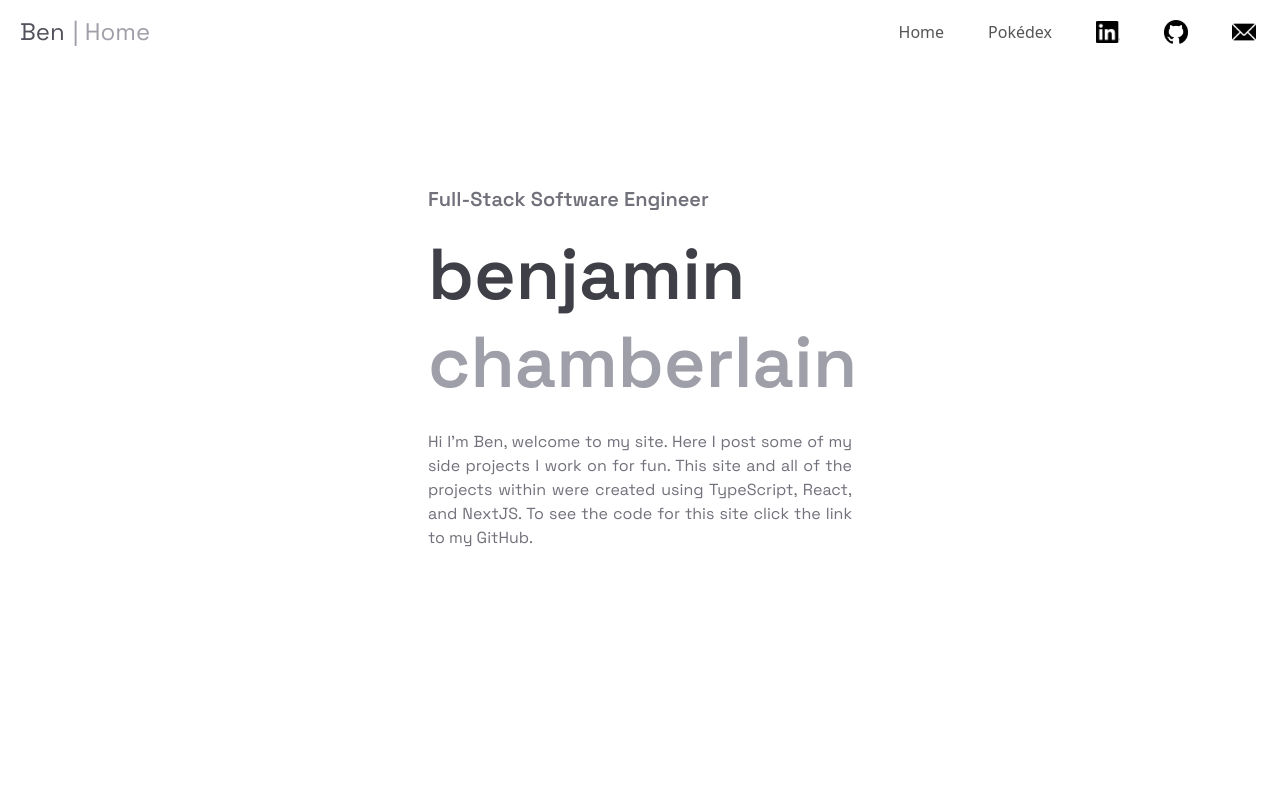
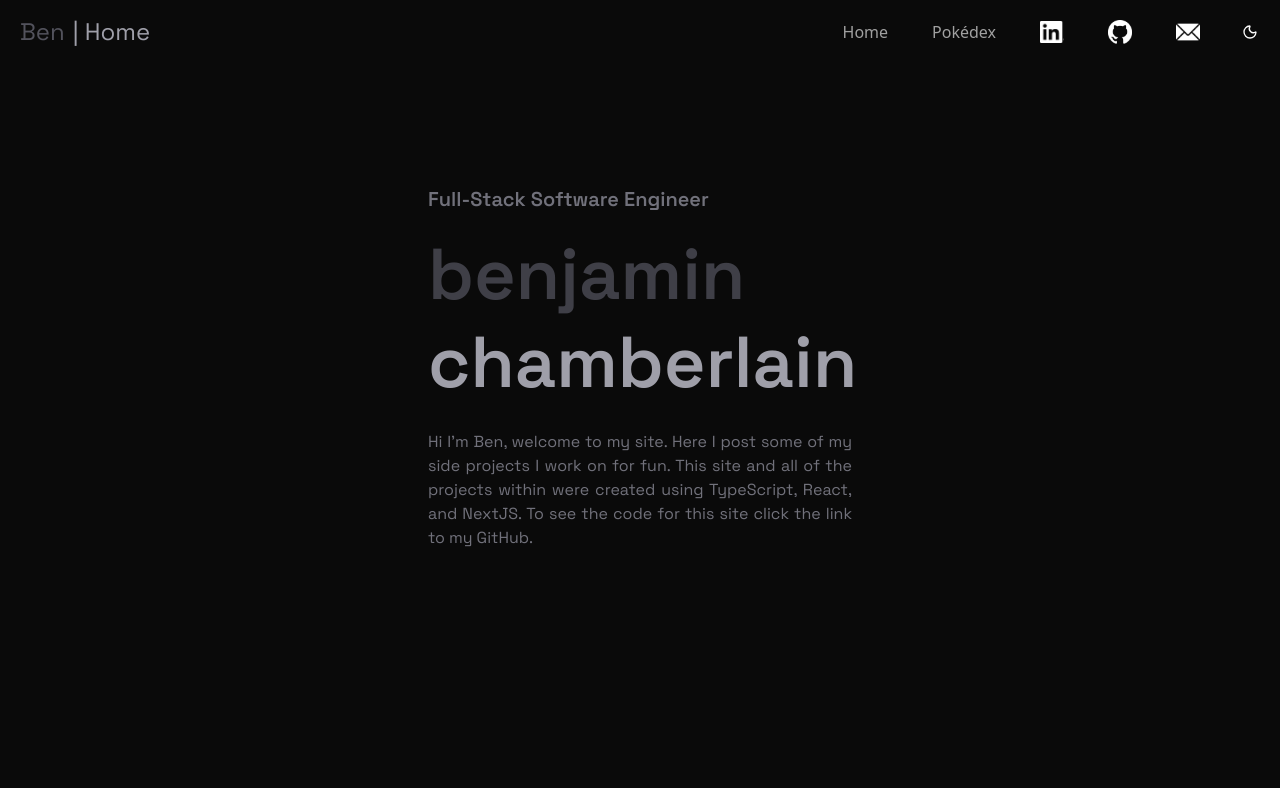
Before and after one commit to chambomango/pokedex, a Next.js app: page / in a window 1280 px wide. Shown: the top 788 px of the page. Built offline with nearby package versions, Linux system fonts and the light colour scheme; a web font is replaced by a local one.

Commit message:
Added light/dark mode toggle

```diff
--- a/package.json
+++ b/package.json
@@ -18,6 +18,7 @@
     "clsx": "^2.1.1",
     "lucide-react": "^0.563.0",
     "next": "^16.1.6",
+    "next-themes": "^0.4.6",
     "pokenode-ts": "^1.20.0",
     "radix-ui": "^1.4.3",
     "react": "19.2.3",
--- a/src/app/globals.css
+++ b/src/app/globals.css
@@ -171,9 +171,9 @@
 }
 
 .source-code a:hover {
-  background-color: #e0e0e0;
+  background-color: var(--accent);
 }
 
 .source-code a:active {
-  background-color: #d0d0d0;
+  background-color: var(--secondary);
 }
--- a/src/app/layout.tsx
+++ b/src/app/layout.tsx
@@ -1,6 +1,7 @@
 import type { Metadata } from "next";
 import "./globals.css";
 import NavBar from "../components/navBar";
+import { ThemeProvider } from "../components/themeProvider";
 
 export const metadata: Metadata = {
   title: "Ben Chamberlain",
@@ -13,10 +14,17 @@
   children: React.ReactNode;
 }>) {
   return (
-    <html lang="en">
+    <html lang="en" suppressHydrationWarning>
       <body>
-        <NavBar label="nav" />
-        {children}
+        <ThemeProvider
+          attribute="class"
+          defaultTheme="dark"
+          enableSystem
+          disableTransitionOnChange
+        >
+          <NavBar label="nav" />
+          {children}
+        </ThemeProvider>
       </body>
     </html>
   );
--- a/src/components/navBar.css
+++ b/src/components/navBar.css
@@ -5,10 +5,8 @@
   align-content: center;
   align-items: center;
   padding: 6px 12px;
-  color: #333;
-  background-color: #ffffff;
-  /* background-color: #f5f5f5;
-  box-shadow: 0 2px 4px rgba(0, 0, 0, 0.1); */
+  color: var(--foreground);
+  background-color: var(--background);
 }
 
 .navBarLinks {
@@ -20,7 +18,7 @@
 
 .navBarLinks a {
   text-decoration: none;
-  color: #555;
+  color: var(--muted-foreground);
   font-weight: 500;
   padding: 8px 12px;
   border-radius: 4px;
@@ -29,13 +27,13 @@
 }
 
 .navBarLinks a:hover {
-  background-color: #e0e0e0;
-  color: #000;
+  background-color: var(--accent);
+  color: var(--accent-foreground);
 }
 
 .navBarLinks a:active {
-  background-color: #d0d0d0;
-  color: #000;
+  background-color: var(--secondary);
+  color: var(--accent-foreground);
 }
 
 .navBarLogo {
@@ -43,3 +41,8 @@
   font-weight: 600;
   padding: 8px 0 8px 8px;
 }
+
+/* Logo images are black PNGs — must invert in dark mode */
+.dark .navBarLinks img {
+  filter: invert(1);
+}
--- a/src/components/navBar.tsx
+++ b/src/components/navBar.tsx
@@ -4,6 +4,7 @@
 
 import { Space_Grotesk } from "next/font/google";
 import DisplayPath from "./displayPath";
+import ThemeToggle from "./themeToggle";
 
 const spaceGrotesk = Space_Grotesk({
   subsets: ["latin"],
@@ -67,6 +68,9 @@
             </a>
           </div>
         </li>
+        <li>
+          <ThemeToggle />
+        </li>
       </ul>
     </nav>
   );
--- /dev/null
+++ b/src/components/themeProvider.tsx
@@ -0,0 +1,11 @@
+"use client";
+
+import * as React from "react";
+import { ThemeProvider as NextThemesProvider } from "next-themes";
+
+export function ThemeProvider({
+  children,
+  ...props
+}: React.ComponentProps<typeof NextThemesProvider>) {
+  return <NextThemesProvider {...props}>{children}</NextThemesProvider>;
+}
--- /dev/null
+++ b/src/components/themeToggle.tsx
@@ -0,0 +1,39 @@
+"use client";
+
+import { Moon, Sun } from "lucide-react";
+import { useTheme } from "next-themes";
+
+import { Button } from "@/components/ui/button";
+import {
+  DropdownMenu,
+  DropdownMenuContent,
+  DropdownMenuItem,
+  DropdownMenuTrigger,
+} from "@/components/ui/dropdown-menu";
+
+export default function ThemeToggle() {
+  const { setTheme } = useTheme();
+
+  return (
+    <DropdownMenu>
+      <DropdownMenuTrigger asChild>
+        <Button variant="ghost" size="icon">
+          <Sun className="h-[1.2rem] w-[1.2rem] scale-100 rotate-0 transition-all dark:scale-0 dark:-rotate-90" />
+          <Moon className="absolute h-[1.2rem] w-[1.2rem] scale-0 rotate-90 transition-all dark:scale-100 dark:rotate-0" />
+          <span className="sr-only">Toggle theme</span>
+        </Button>
+      </DropdownMenuTrigger>
+      <DropdownMenuContent align="end">
+        <DropdownMenuItem onClick={() => setTheme("light")}>
+          Light
+        </DropdownMenuItem>
+        <DropdownMenuItem onClick={() => setTheme("dark")}>
+          Dark
+        </DropdownMenuItem>
+        <DropdownMenuItem onClick={() => setTheme("system")}>
+          System
+        </DropdownMenuItem>
+      </DropdownMenuContent>
+    </DropdownMenu>
+  );
+}
```
Also changed, not shown: 1 other file (tests, documents, lock files or other folders).
